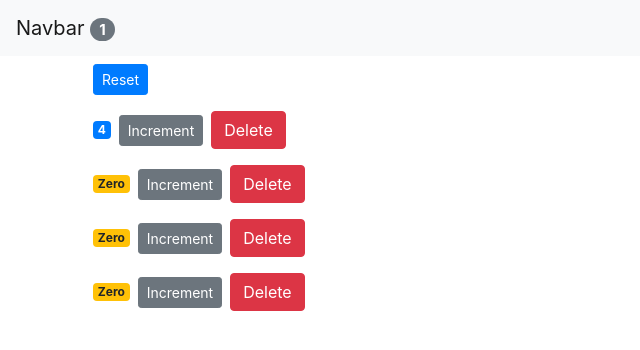
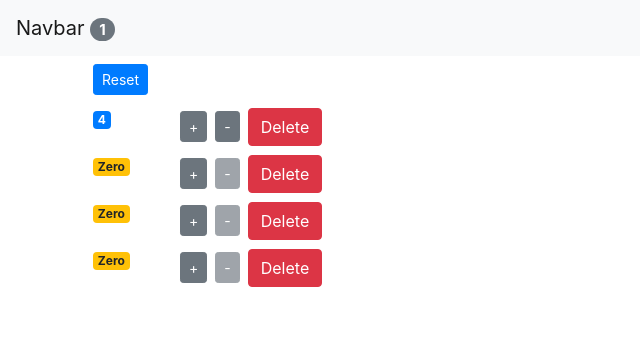
Before and after one commit to SudipSikdar/counter-app, a React (Create React App) app: page / in a window 1280 px wide. Shown: the top 350 px of the page, without its empty margins (0-640 px from the left). Built offline with nearby package versions, Linux system fonts and the light colour scheme.

Commit message:
implemented more changes

```diff
--- a/src/App.js
+++ b/src/App.js
@@ -29,6 +29,16 @@
     this.setState({ counters });
   };
 
+  handleDecrement = (counter) => {
+    //console.log(counter);
+    const counters = [...this.state.counters];
+    const index = counters.indexOf(counter);
+    counters[index] = { ...counter };
+    counters[index].value--;
+    //console.log(this.state.counters[index]);
+    this.setState({ counters });
+  };
+
   handleReset = () => {
     const counters = this.state.counters.map((c) => {
       c.value = 0;
@@ -51,6 +61,7 @@
             onReset={this.handleReset}
             onDelete={this.handleDelete}
             onIncrement={this.handleIncrement}
+            onDecrement={this.handleDecrement}
           ></Counters>
         </main>
       </React.Fragment>
--- a/src/components/counter.jsx
+++ b/src/components/counter.jsx
@@ -14,20 +14,32 @@
   render() {
     // console.log("props", this.props);
     return (
-      <div>
+      <div className="row">
+        <div className="col-1">
+          {" "}
           <span className={this.getBadgeClasses()}>{this.formatCount()}</span>
+        </div>
+        <div className="col">
           <button
             onClick={() => this.props.onIncrement(this.props.counter)}
             className="btn btn-secondary btn-sm"
           >
-          Increment
+            +
+          </button>
+          <button
+            onClick={() => this.props.onDecrement(this.props.counter)}
+            className="btn btn-secondary btn-sm m-2"
+            disabled={this.props.counter.value === 0 ? "diabled" : ""}
+          >
+            -
           </button>
           <button
             onClick={() => this.props.onDelete(this.props.counter)}
-          className="btn btn-danger btm-sm m-2"
+            className="btn btn-danger btm-sm "
           >
             Delete
           </button>
+        </div>
       </div>
     );
   }
--- a/src/components/counters.jsx
+++ b/src/components/counters.jsx
@@ -2,7 +2,13 @@
 import Counter from "./counter";
 class Counters extends Component {
   render() {
-    const { onReset, counters, onDelete, onIncrement } = this.props;
+    const {
+      onReset,
+      counters,
+      onDelete,
+      onIncrement,
+      onDecrement,
+    } = this.props;
     return (
       <div>
         <button onClick={onReset} className="btn btn-primary btn-sm m-2">
@@ -14,6 +20,7 @@
             counter={counter}
             onDelete={onDelete}
             onIncrement={onIncrement}
+            onDecrement={onDecrement}
           ></Counter>
         ))}
       </div>
```
Lines whose indentation alone changed are shown as unchanged.
